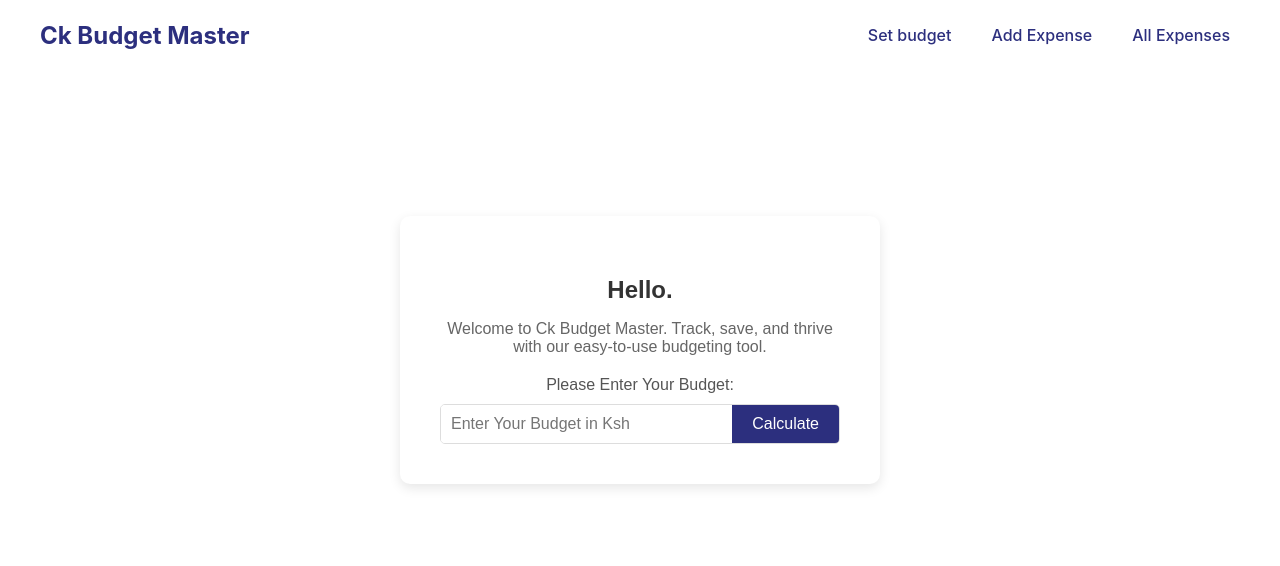
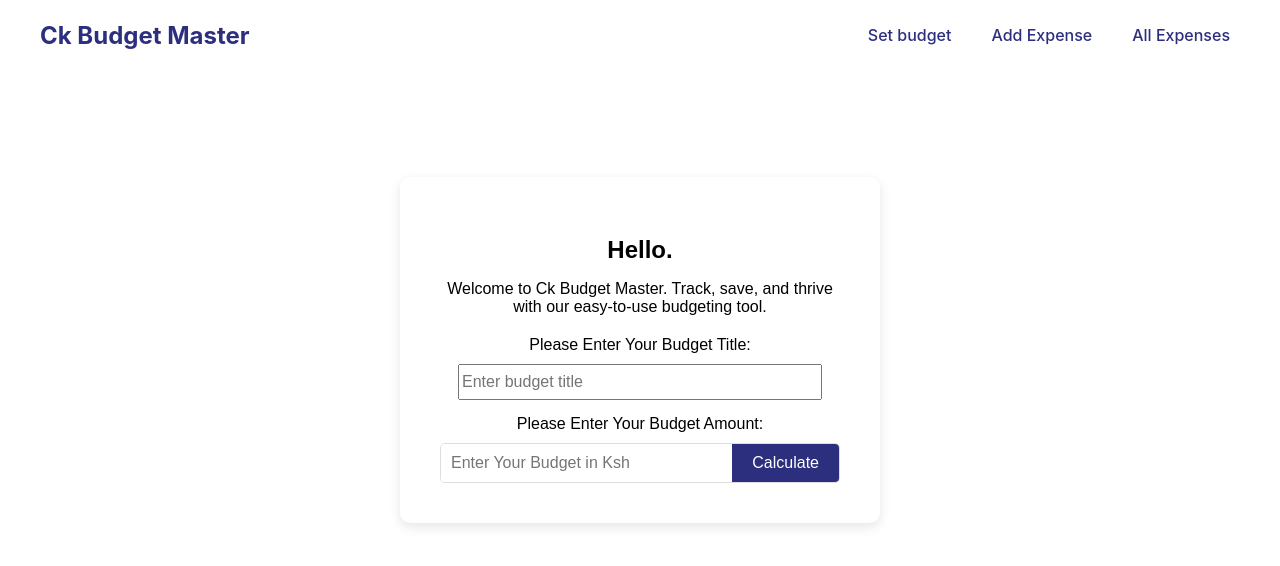
Before and after one commit to cullen-kaberere/React-hook-phase-2-project, a React (Create React App) app: page / in a window 1280 px wide. Shown: the top 566 px of the page. Built offline with nearby package versions, Linux system fonts and the light colour scheme; no server answers; data requests are answered from the project's data file.

Commit message:
change budget form

```diff
--- /dev/null
+++ b/db.json
@@ -0,0 +1,4 @@
+{
+  "budgets": [],
+  "expenses": []
+}
--- a/package.json
+++ b/package.json
@@ -7,6 +7,7 @@
     "@testing-library/jest-dom": "^5.17.0",
     "@testing-library/react": "^13.4.0",
     "@testing-library/user-event": "^13.5.0",
+    "fs": "^0.0.1-security",
     "react": "^18.3.1",
     "react-dom": "^18.3.1",
     "react-router-dom": "^6.28.0",
--- a/src/Component/BudgetForm.css
+++ b/src/Component/BudgetForm.css
@@ -1,5 +1,3 @@
-/* BudgetForm.css */
-
 .budget-form-container {
     display: flex;
     flex-direction: column;
@@ -28,19 +26,19 @@
   .welcome-box h2 {
     font-size: 1.5em;
     margin-bottom: 10px;
-    color: #333;
+    color: #000000;
   }
 
   .welcome-box p {
     font-size: 1em;
-    color: #666;
+    color: #000000;
     margin-bottom: 20px;
   }
 
   .budget-form label {
     font-size: 1em;
     font-weight: 500;
-    color: #555;
+    color: #000000;
     margin-bottom: 10px;
     display: block;
   }
@@ -68,6 +66,14 @@
     font-size: 1em;
     outline: none;
   }
+  #title {
+    flex-grow: 1;
+    font-size: 1em;
+    outline: none;
+    width: 89%;
+    height: 30px;
+    margin-bottom: 15px;
+  }
 
   .calculate-button {
     background-color: #2c2f7e; /* Dark blue button */
--- a/src/Component/BudgetForm.js
+++ b/src/Component/BudgetForm.js
@@ -1,33 +1,65 @@
 import React, { useState } from 'react';
 import { useNavigate } from 'react-router-dom';
-import './BudgetForm.css'; // Import the CSS file for styling
+import './BudgetForm.css';
 
 function BudgetForm({ setBudget }) {
-  const [input, setInput] = useState('');
+  const [title, setTitle] = useState('');
+
+  const [amount, setAmount] = useState('');
   const navigate = useNavigate();
 
-  const handleSubmit = (e) => {
+  const handleSubmit = async (e) => {
     e.preventDefault();
-    setBudget(parseFloat(input));
-    setInput('');
-    navigate('/add-expense'); // Navigate to "Add Expenses" page
+    const budgetData = {
+      title,
+
+      amount: parseFloat(amount),
+    };
+
+    try {
+      // Save budget data to db.json
+      await fetch('http://localhost:3000/budgets', {
+        method: 'POST',
+        headers: {
+          'Content-Type': 'application/json',
+        },
+        body: JSON.stringify(budgetData),
+      });
+      setBudget(parseFloat(amount));
+      setTitle('');
+
+      setAmount('');
+      navigate('/add-expense');
+    } catch (error) {
+      console.error('Failed to save budget data:', error);
+    }
   };
 
   return (
     <div className="budget-form-container">
-
       <div className="welcome-box">
         <h2>Hello.</h2>
         <p>Welcome to Ck Budget Master. Track, save, and thrive with our easy-to-use budgeting tool.</p>
         <form onSubmit={handleSubmit} className="budget-form">
-          <label htmlFor="budget-input">Please Enter Your Budget:</label>
+          <label htmlFor="title">Please Enter Your Budget Title:</label>
+          <input
+            id="title"
+            type="text"
+            value={title}
+            onChange={(e) => setTitle(e.target.value)}
+            placeholder="Enter budget title"
+            required
+          />
+
+
+
+          <label htmlFor="budget-input">Please Enter Your Budget Amount:</label>
           <div className="input-group">
-
             <input
               id="budget-input"
               type="number"
-              value={input}
-              onChange={(e) => setInput(e.target.value)}
+              value={amount}
+              onChange={(e) => setAmount(e.target.value)}
               placeholder="Enter Your Budget in Ksh"
               required
             />
```
Also changed, not shown: 1 other file (tests, documents, lock files or other folders).
